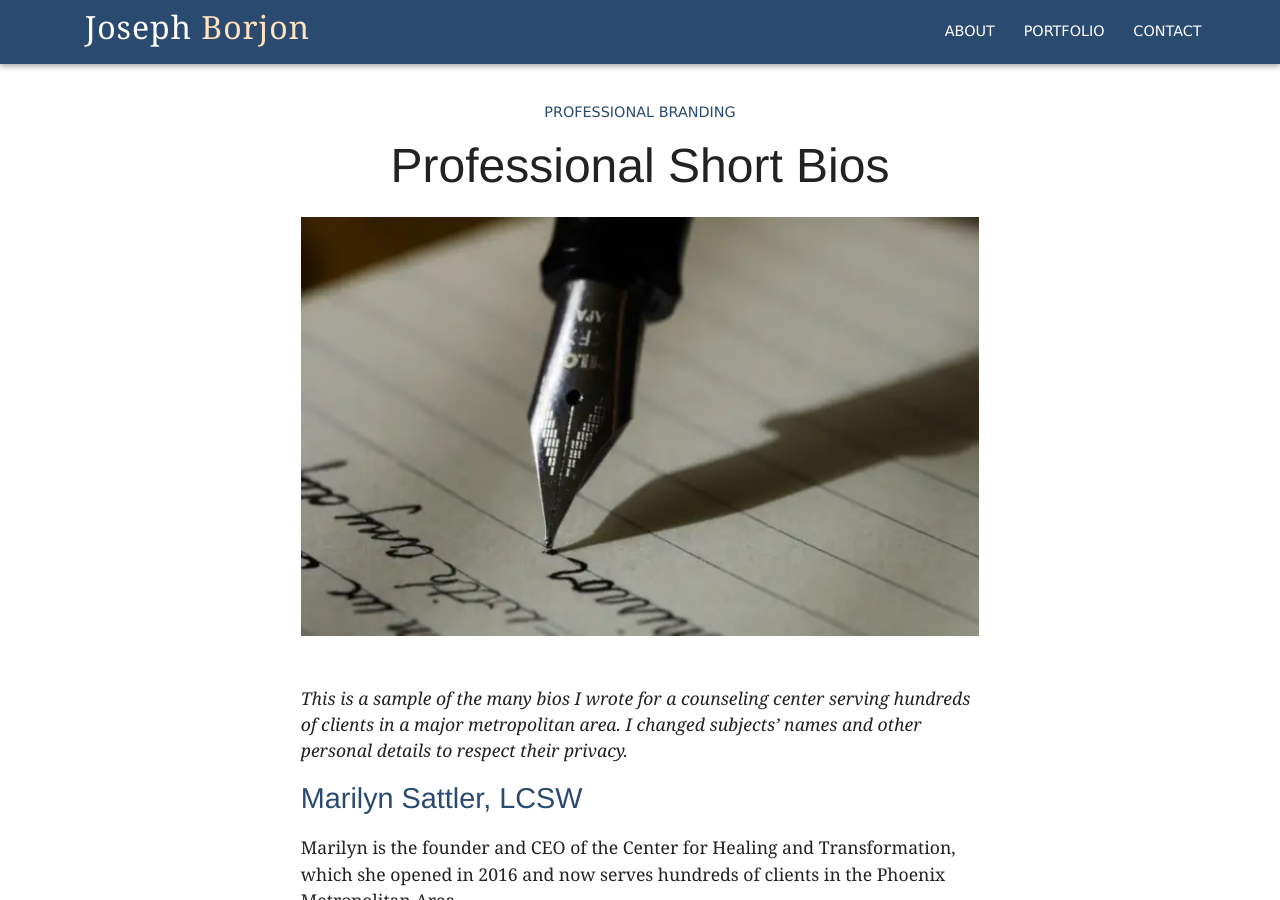
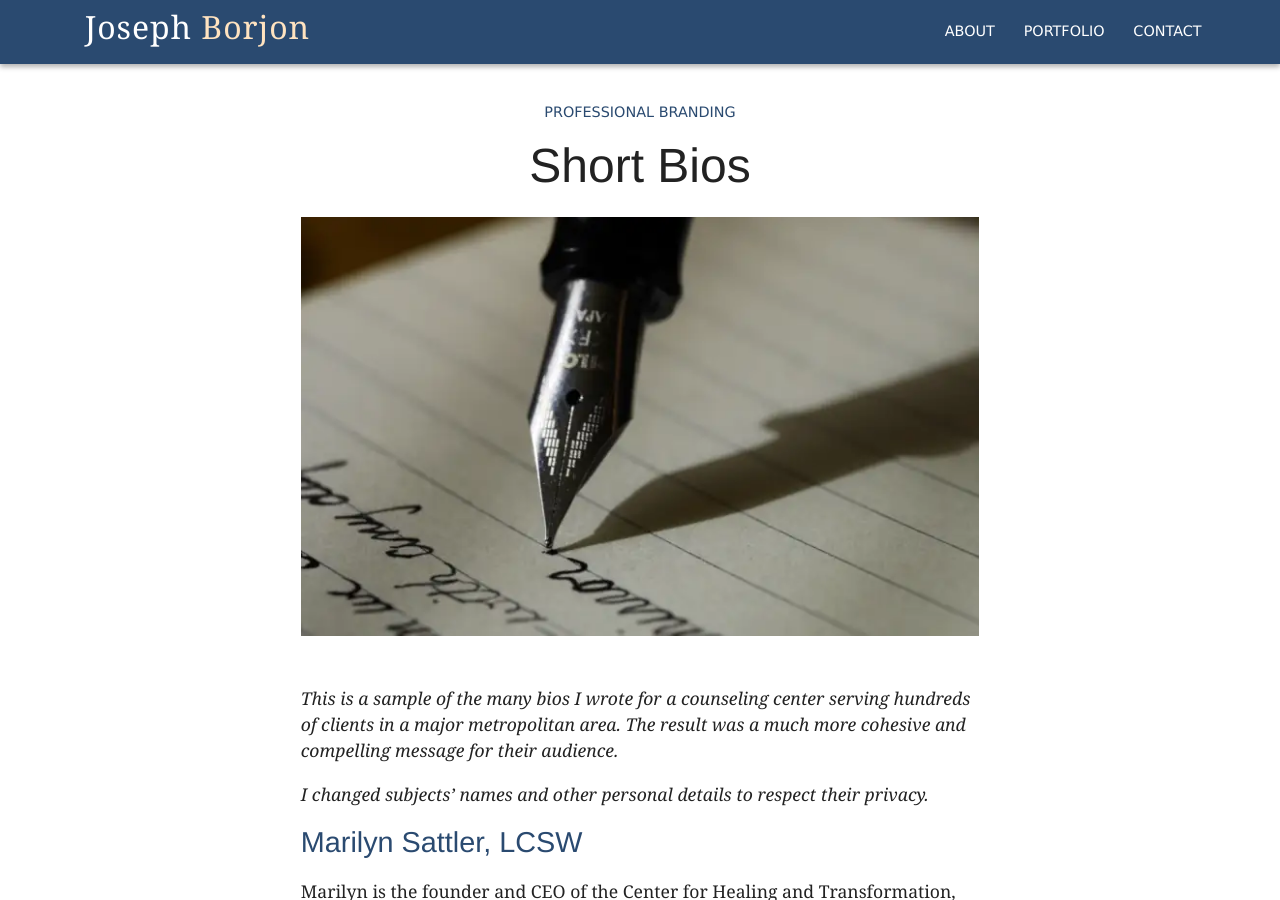
Before and after one commit to jborjon/jborjon.github.io, a Jekyll site: the page built from portfolio/bios.md, in a window 1280 px wide and 900 px high. Built offline with Jekyll 4.4.1, drawn with Linux system fonts in a browser that asks for light colours; some web fonts are replaced.

Commit message:
Add bios to portfolio

```diff
--- a/portfolio/bios.md
+++ b/portfolio/bios.md
@@ -1,12 +1,14 @@
 ---
-title: Professional Short Bios
+title: Short Bios
 article_type: messaging_piece
 category: Professional Branding
 featured_image: fountain-pen-writing.jpg
 featured_image_alt: A fountain pen writing on a piece of paper
 ---
 
-*This is a sample of the many bios I wrote for a counseling center serving hundreds of clients in a major metropolitan area. I changed subjects' names and other personal details to respect their privacy.*
+*This is a sample of the many bios I wrote for a counseling center serving hundreds of clients in a major metropolitan area. The result was a much more cohesive and compelling message for their audience.*
+
+*I changed subjects' names and other personal details to respect their privacy.*
 
 ## Marilyn Sattler, LCSW
 
```
